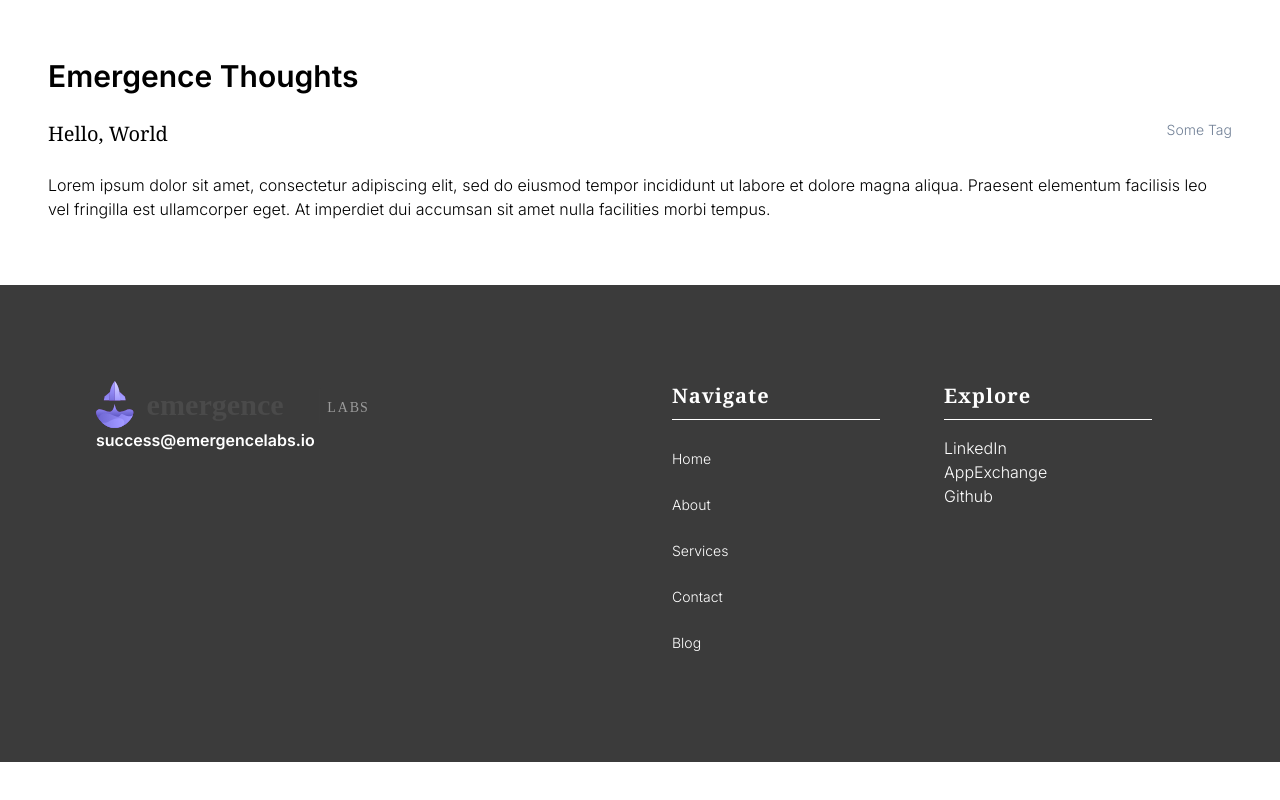
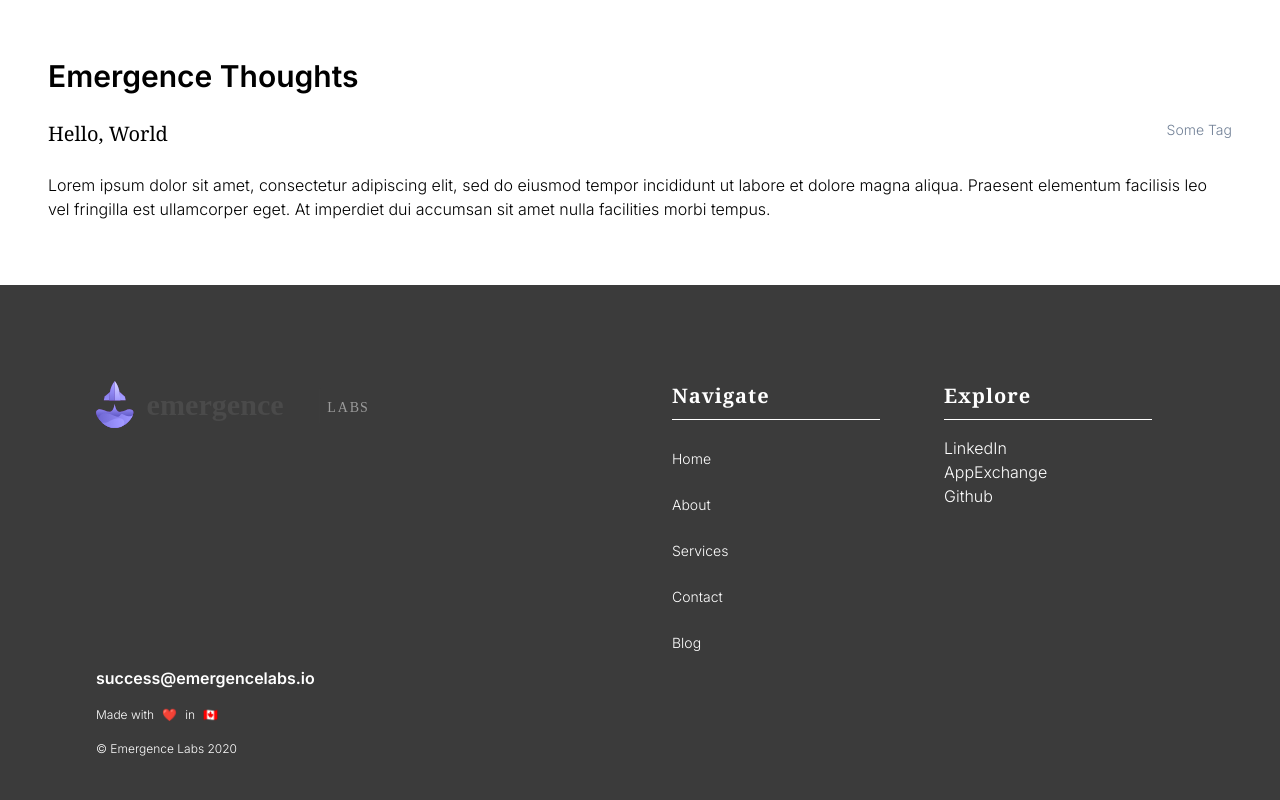
Before and after one commit to emergencelabs/emergence-site, a Next.js app: page / in a window 1280 px wide. Shown: the part 3540-4340 px from the top of the page. Before the commit the page ends 4302 px from the top, so only its background shows below. Built offline with nearby package versions, Linux system fonts and the light colour scheme; a web font is replaced by a local one.

Commit message:
footer improvements

```diff
--- a/components/footer.jsx
+++ b/components/footer.jsx
@@ -9,9 +9,6 @@ export default function Footer() {
           className="flex flex-col justify-between min-h-full items-stretch mb-12 md:mb-0"
         >
           <img src="/assets/emergence.svg" alt="Emergence Labs Wordmark Logo" />
-          <a href="mailto:success@emergencelabs.io" className="font-semibold">
-            success@emergencelabs.io
-          </a>
         </div>
         <div
           className="flex justify-around items-start max-w-xl md:flex-row flex-col"
@@ -38,6 +35,20 @@ export default function Footer() {
           </div>
         </div>
       </div>
+      <a href="mailto:success@emergencelabs.io" className="font-semibold">
+        success@emergencelabs.io
+      </a>
+      <p className="text-xs mt-4 mb-1">
+        Made with
+        <span role="img" aria-label="heart" className="mx-2">
+          ❤️
+        </span>
+        in
+        <span role="img" aria-label="canadian flag" className="mx-2">
+          🇨🇦
+        </span>
+      </p>
+      <p className="text-xs">© Emergence Labs 2020</p>
     </footer>
   )
 }
```
